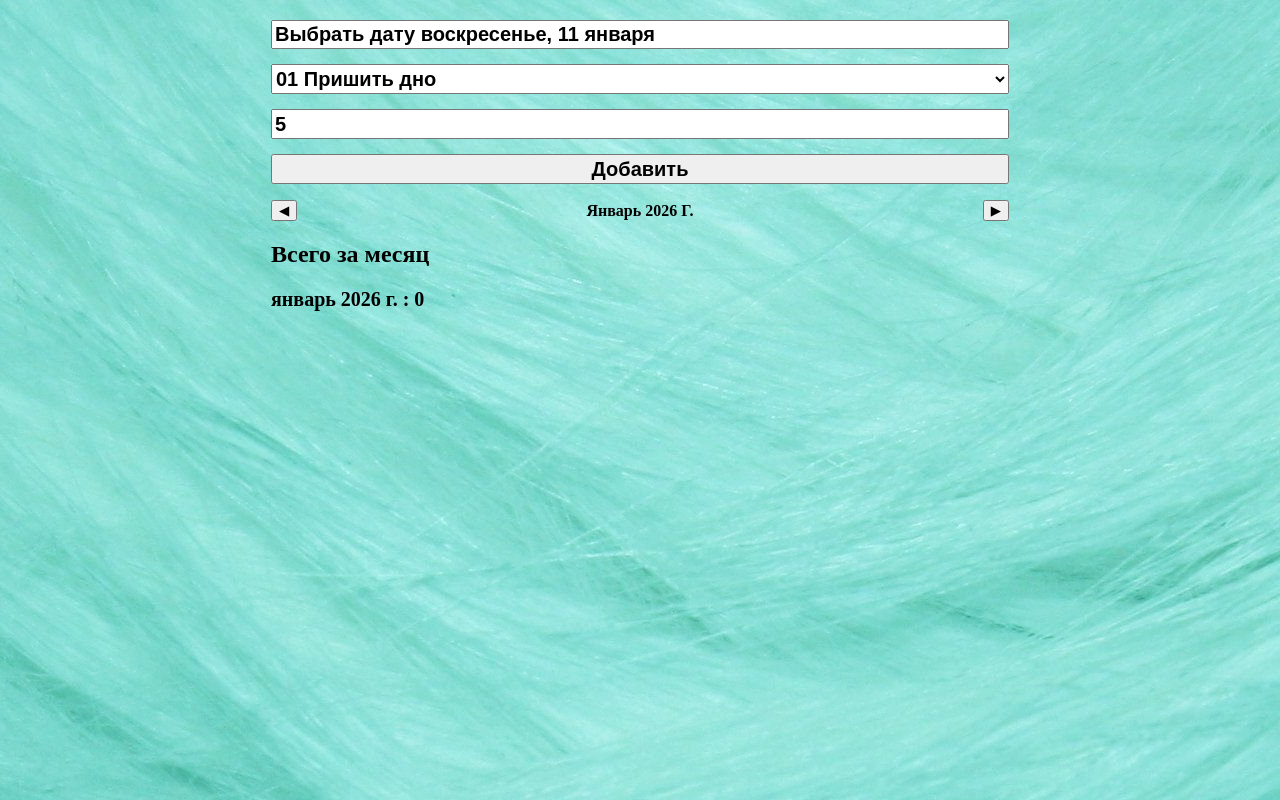
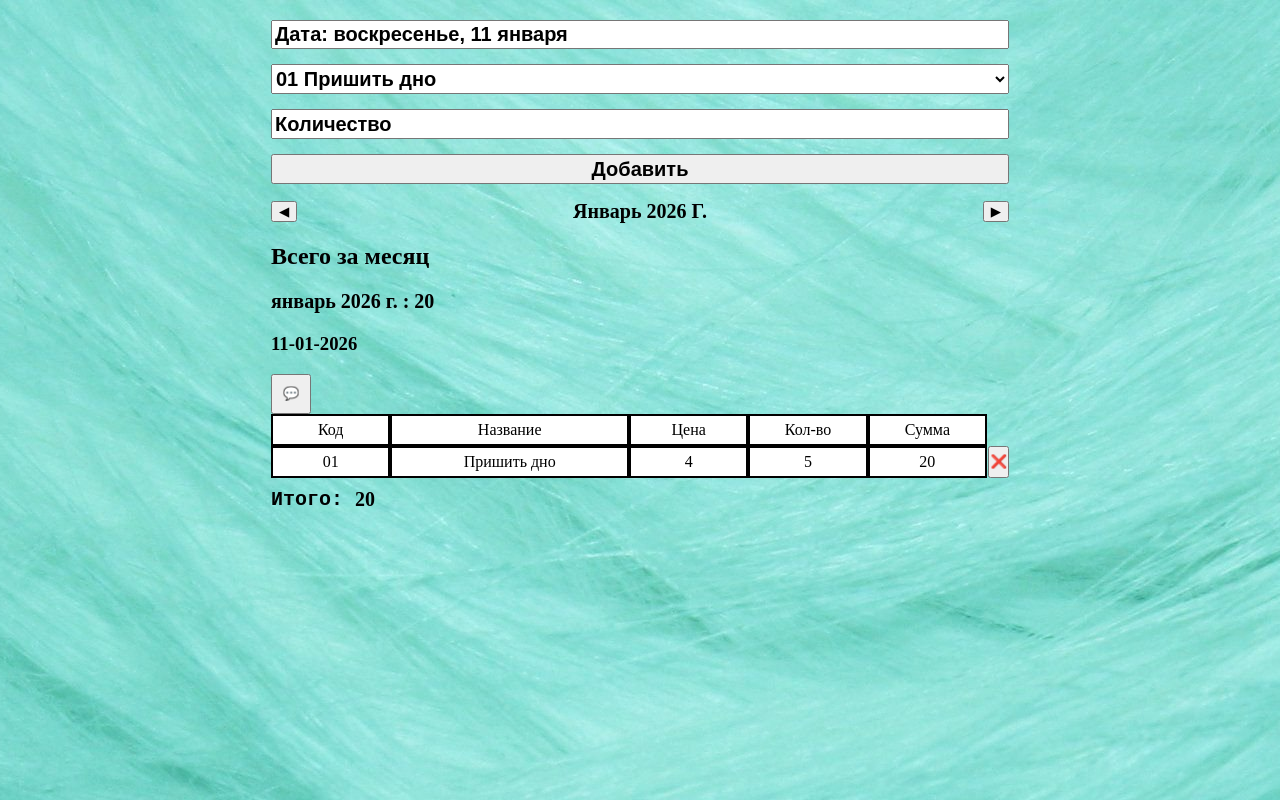
Before and after one commit to NKapaev/SalaryCalc, a React (Vite) app: page / in a window 1280 px wide. Both pictures are taken after typing "5" into the empty fields and a click on the button "Добавить". Built offline with nearby package versions, Linux system fonts and the light colour scheme.

Commit message:
Adds the ability to add a comment to the day

```diff
--- a/src/App.tsx
+++ b/src/App.tsx
@@ -8,7 +8,7 @@ import DayTable from './components/table/DayTable';
 import MonthlySummary from './components/table/MonthlySummary';
 import MonthNavigator from './components/monthNavigator/MonthNavigator';
 
-import { calculateMonthlyTotals } from './helpers/production';
+import { calculateMonthlyTotals, setDayComment } from './helpers/production';
 import { addProductionByDate, removeProductionRow } from './helpers/production';
 
 import type { FormData, ProductionByDate } from './types';
@@ -26,7 +26,21 @@ function App() {
   const [productionByDate, setProductionByDate] = useState<ProductionByDate>(
     () => {
       const saved = localStorage.getItem('production');
-      return saved ? JSON.parse(saved) : {};
+      if (!saved) return {};
+
+      const parsed = JSON.parse(saved);
+
+      return Object.fromEntries(
+        Object.entries(parsed).map(([date, value]: any) => {
+          // старый формат: массив
+          if (Array.isArray(value)) {
+            return [date, { rows: value }];
+          }
+
+          // новый формат
+          return [date, value];
+        }),
+      );
     },
   );
 
@@ -79,15 +93,18 @@ function App() {
       {Object.entries(filteredByMonth)
         .sort()
         .reverse()
-        .map(([date, rows]) => (
+        .map(([date, day]) => (
           <DayTable
             key={date}
             date={date}
-            rows={rows}
+            day={day}
             onDeleteRow={index =>
               setProductionByDate(prev =>
                 removeProductionRow(prev, date, index),
               )
+            }
+            onSetComment={comment =>
+              setProductionByDate(prev => setDayComment(prev, date, comment))
             }
           />
         ))}
--- a/src/components/dataPicker/DatePicker.tsx
+++ b/src/components/dataPicker/DatePicker.tsx
@@ -117,7 +117,7 @@ export default function DatePicker({
           onClick={() => setIsOpen(!isOpen)}
           readOnly
           value={
-            'Выбрать дату ' +
+            'Дата: ' +
             selectedDate.toLocaleDateString('ru-RU', {
               weekday: 'long',
               month: 'long',
--- a/src/components/inputForm/InputForm.tsx
+++ b/src/components/inputForm/InputForm.tsx
@@ -1,7 +1,6 @@
 import styles from './inputForm.module.css';
 
 import { products } from '../../products';
-
 import { useState } from 'react';
 import type { FormData } from '../../types';
 
@@ -10,7 +9,7 @@ interface InputFormProps {
 }
 
 export default function InputForm({ onSubmit }: InputFormProps) {
-  const [code, setCode] = useState('');
+  const [code, setCode] = useState(products[0]?.code || '');
   const [quantity, setQuantity] = useState<number | null>(null);
 
   function handleSubmit(e: React.FormEvent) {
@@ -27,7 +26,7 @@ export default function InputForm({ onSubmit }: InputFormProps) {
     });
 
     // Сброс формы
-    setCode('');
+    setCode(products[0]?.code || '');
     setQuantity(null);
   }
 
--- a/src/components/monthNavigator/monthNavigator.module.css
+++ b/src/components/monthNavigator/monthNavigator.module.css
@@ -10,4 +10,5 @@
 .label {
   font-weight: 600;
   text-transform: capitalize;
+  font-size: 20px;
 }
--- a/src/components/table/DayTable.tsx
+++ b/src/components/table/DayTable.tsx
@@ -1,26 +1,53 @@
 import styles from './dayTable.module.css';
 
 import Row from '../row/Row';
+import { useState } from 'react';
 import { formatDisplayDate } from '../../helpers/production';
-import type { StoredProductionRow } from '../../types';
+// import type { StoredProductionRow } from '../../types';
 import { enrichProductionRows } from '../../helpers/production';
+import type { DayProduction } from '../../types';
 
 interface DayTableProps {
   date: string;
-  rows: StoredProductionRow[];
+  day: DayProduction;
   onDeleteRow: (index: number) => void;
+  onSetComment: (comment?: string) => void;
 }
 
-export default function DayTable({ date, rows, onDeleteRow }: DayTableProps) {
-  const displayRows = enrichProductionRows(rows);
-
-  const enriched = enrichProductionRows(rows);
-  const dayTotal = enriched.reduce((s, r) => s + r.summary, 0);
+export default function DayTable({
+  date,
+  day,
+  onDeleteRow,
+  onSetComment,
+}: DayTableProps) {
+  const [commentEdit, setCommentEdit] = useState<boolean>(false);
+  const displayRows = enrichProductionRows(day.rows);
+  const dayTotal = displayRows.reduce((s, r) => s + r.summary, 0);
 
   return (
     <div className={styles.dayTable}>
       <h3>{formatDisplayDate(date)}</h3>
-
+      {/* {day.comment && <p className={styles.comment}>💬 {day.comment}</p>} */}
+      <div className={styles.commentContainer}>
+        <button
+          className={styles.commentButton}
+          onClick={() => {
+            setCommentEdit(!commentEdit);
+          }}
+        >
+          💬
+        </button>
+        {commentEdit ? (
+          <textarea
+            className={styles.commentTextarea}
+            placeholder="Комментарий к дню"
+            defaultValue={day.comment ?? ''}
+            onBlur={e => onSetComment(e.target.value.trim() || undefined)}
+          />
+        ) : (
+          day.comment && <p className={styles.comment}>{day.comment}</p>
+        )}
+      </div>
       <div className={`${styles.row} ${styles.header}`}>
         <div className={styles.cell}>Код</div>
         <div className={`${styles.cell} ${styles.nameCell}`}>Название</div>
@@ -29,11 +56,9 @@ export default function DayTable({ date, rows, onDeleteRow }: DayTableProps) {
         <div className={styles.cell}>Сумма</div>
         <div />
       </div>
-
       {displayRows.map((row, i) => (
         <Row key={row.code} row={row} onDelete={() => onDeleteRow(i)} />
       ))}
-
       <div className={`${styles.row} ${styles.total}`}>
         <div>
           <pre className={styles.pre}>Итого: </pre>
--- a/src/components/table/dayTable.module.css
+++ b/src/components/table/dayTable.module.css
@@ -33,3 +33,26 @@
 .pre {
   margin: 0;
 }
+
+.commentContainer {
+  display: flex;
+}
+
+.commentButton {
+  width: 40px;
+  height: 40px;
+  margin-right: 10px;
+}
+
+.commentTextarea {
+  width: 100%;
+  height: 60px;
+  font-size: 16px;
+  margin-bottom: 10px;
+  resize: none;
+}
+
+.comment {
+  margin: 0;
+  font-size: 20px;
+}
--- a/src/helpers/production.ts
+++ b/src/helpers/production.ts
@@ -61,27 +61,30 @@ export function addProductionByDate(
     return prev;
   }
 
-  const quantity = formData.quantity; // ✅ теперь точно number
   const dateKey = formatDateKey(date);
+  const quantity = formData.quantity;
 
   const newRow: StoredProductionRow = {
     code: formData.code,
     quantity,
   };
 
-  const existing = prev[dateKey] ?? [];
-  const index = existing.findIndex(r => r.code === formData.code);
+  const day = prev[dateKey] ?? { rows: [] };
+  const index = day.rows.findIndex(r => r.code === formData.code);
 
-  const updatedDay =
+  const updatedRows =
     index >= 0
-      ? existing.map((r, i) =>
+      ? day.rows.map((r, i) =>
           i === index ? { ...r, quantity: r.quantity + quantity } : r,
         )
-      : [...existing, newRow];
+      : [...day.rows, newRow];
 
   return {
     ...prev,
-    [dateKey]: updatedDay,
+    [dateKey]: {
+      ...day,
+      rows: updatedRows,
+    },
   };
 }
 
@@ -90,19 +93,23 @@ export function removeProductionRow(
   dateKey: string,
   index: number,
 ): ProductionByDate {
-  const dayRows = prev[dateKey];
-  if (!dayRows) return prev;
+  const day = prev[dateKey];
+  if (!day) return prev;
 
-  const updatedRows = dayRows.filter((_, i) => i !== index);
+  const updatedRows = day.rows.filter((_, i) => i !== index);
 
-  if (updatedRows.length === 0) {
+  // если удалили последнюю строку и нет комментария — удаляем день целиком
+  if (updatedRows.length === 0 && !day.comment) {
     const { [dateKey]: _, ...rest } = prev;
     return rest;
   }
 
   return {
     ...prev,
-    [dateKey]: updatedRows,
+    [dateKey]: {
+      ...day,
+      rows: updatedRows,
+    },
   };
 }
 
@@ -111,9 +118,10 @@ export function calculateMonthlyTotals(
 ): Record<string, number> {
   const result: Record<string, number> = {};
 
-  Object.entries(data).forEach(([date, rows]) => {
+  Object.entries(data).forEach(([date, day]) => {
     const monthKey = date.slice(0, 7); // YYYY-MM
-    const enriched = enrichProductionRows(rows);
+
+    const enriched = enrichProductionRows(day.rows);
     const dayTotal = enriched.reduce((s, r) => s + r.summary, 0);
 
     result[monthKey] = (result[monthKey] ?? 0) + dayTotal;
@@ -126,3 +134,28 @@ export function formatDisplayDate(dateKey: string): string {
   const [year, month, day] = dateKey.split('-');
   return `${day}-${month}-${year}`;
 }
+
+export function setDayComment(
+  prev: ProductionByDate,
+  dateKey: string,
+  comment?: string,
+): ProductionByDate {
+  const day = prev[dateKey];
+  if (!day) return prev;
+
+  if (!comment) {
+    const { comment: _, ...restDay } = day;
+    return {
+      ...prev,
+      [dateKey]: restDay,
+    };
+  }
+
+  return {
+    ...prev,
+    [dateKey]: {
+      ...day,
+      comment,
+    },
+  };
+}
```
Also changed, not shown: src/types.ts (+11 -1 lines).
